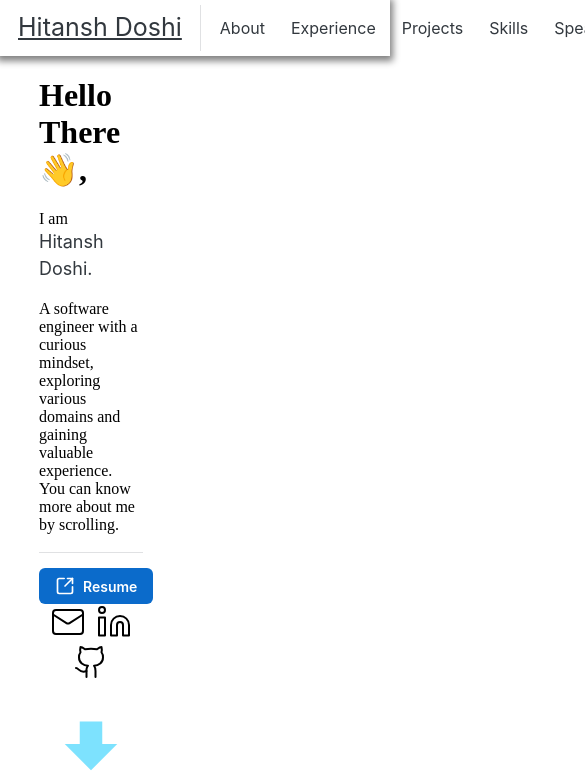
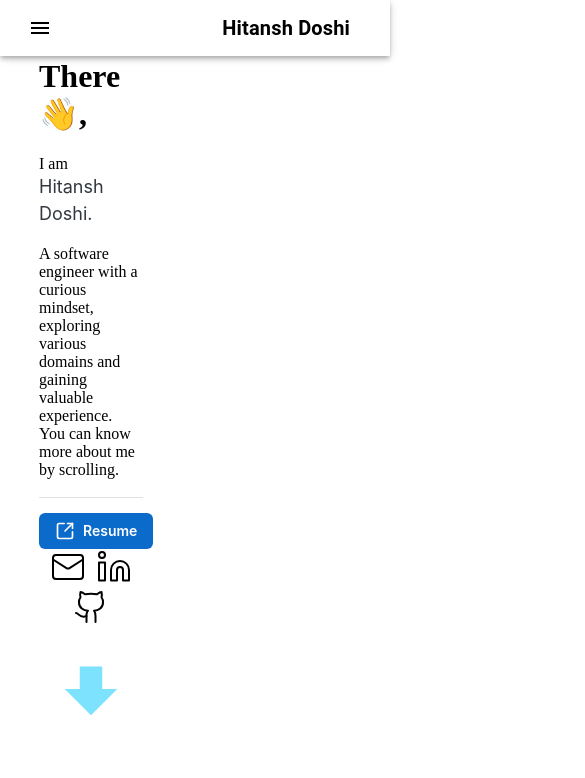
Before and after one commit to Hitansh159/Hitansh159.github.io, a React (Vite) app: page / in a window 390 px wide. Shown: the top 778 px of the page, 585 px wide, since content can reach past the window. Built offline with nearby package versions, Linux system fonts and the light colour scheme.

Commit message:
made navBar responsive

```diff
--- a/src/App.jsx
+++ b/src/App.jsx
@@ -17,12 +17,14 @@
         <NavBar />
         <Stack gap={2} style={{width:"min(80%, 1200px)", marginInline:"auto", paddingBlockEnd:"50px"}}>
           <Intro />
+        {/*
           <About />
           <Experience />
         <Project />
         <Skill />
         <Speaker/>
         <Contact/>
+        */}
         </Stack>
         <Typography level="h4" textAlign={"center"}>
           Thats All Folks! Made while groveing with Songs 🎧 and React 👨‍💻
--- a/src/components/Navbar.jsx
+++ b/src/components/Navbar.jsx
@@ -1,3 +1,127 @@
+import * as React from 'react';
+import AppBar from '@mui/material/AppBar';
+import Box from '@mui/material/Box';
+import Toolbar from '@mui/material/Toolbar';
+import IconButton from '@mui/material/IconButton';
+import Typography from '@mui/material/Typography';
+import Menu from '@mui/material/Menu';
+import MenuIcon from '@mui/icons-material/Menu';
+import Container from '@mui/material/Container';
+import Button from '@mui/material/Button';
+import MenuItem from '@mui/material/MenuItem';
+import Divider from '@mui/material/Divider';
+
+const pages = ['about', 'expirence', "projects", "skills", "Achivemnets", "Speaker At", "Contact Me"];
+
+export default function NavBar() {
+  const [anchorElNav, setAnchorElNav] = React.useState(null);
+
+  const handleOpenNavMenu = (event) => {
+    setAnchorElNav(event.currentTarget);
+  };
+
+  const handleCloseNavMenu = () => {
+    setAnchorElNav(null);
+  };
+
+  return (
+    <AppBar position="fixed" color="inherit">
+      <Container maxWidth="xl">
+        <Toolbar disableGutters>
+          {/* NavBar Title  */}
+          <Typography
+            variant="h4"
+            noWrap
+            component="a"
+            href="/"
+            sx={{
+              mr: 3,
+              display: { xs: 'none', md: 'flex' },
+              fontWeight: 700,
+              color: 'inherit',
+              textDecoration: 'none',
+              textAlign:'left'
+            }}
+          >
+            Hitansh Doshi
+          </Typography>
+
+          {/* This is for phone/small screens */}
+          <Box sx={{ flexGrow: 1, display: { xs: 'flex', md: 'none' } }}>
+            <IconButton
+              size="large"
+              aria-controls="menu-appbar"
+              aria-haspopup="true"
+              onClick={handleOpenNavMenu}
+              color="inherit"
+            >
+              <MenuIcon />
+            </IconButton>
+            <Menu
+              id="menu-appbar"
+              anchorEl={anchorElNav}
+              anchorOrigin={{
+                vertical: 'bottom',
+                horizontal: 'left',
+              }}
+              keepMounted
+              transformOrigin={{
+                vertical: 'top',
+                horizontal: 'left',
+              }}
+              open={Boolean(anchorElNav)}
+              onClose={handleCloseNavMenu}
+              sx={{
+                display: { xs: 'block', md: 'none' },
+              }}
+            >
+              {pages.map((page) => (
+                <MenuItem key={page} component="a" href={`#${page}`} onClick={handleCloseNavMenu}>
+                  <Typography textAlign="center">{page}</Typography>
+                </MenuItem>
+              ))}
+            </Menu>
+          </Box>
+          <Typography
+            variant="h6"
+            noWrap
+            component="a"
+            href="/"
+            sx={{
+              mr: 3,
+              display: { xs: 'flex', md: 'none' },
+              fontWeight: 700,
+              color: 'inherit',
+              textDecoration: 'none',
+            }}
+          >
+            Hitansh Doshi
+          </Typography>
+
+          <Divider orientation="vertical" variant="middle" flexItem sx={{mr:2,               display: { xs: 'none', md: 'flex' },
+}} />
+{/* This is for PC/Big Screen */}
+          <Box sx={{ flexGrow: 1, display: { xs: 'none', md: 'flex' } }}>
+            {pages.map((page) => (
+              <Button
+                key={page}
+                href={`#${page}`}
+                sx={{ my: 2, color:"black", display: 'block' }}
+              >
+                {page}
+              </Button>
+            ))}
+          </Box>
+
+
+        </Toolbar>
+      </Container>
+    </AppBar>
+  );
+}
+
+
+/*
 import * as React from 'react';
 import Box from '@mui/joy/Box';
 import List from '@mui/joy/List';
@@ -7,6 +131,8 @@
 
 export default function NavBar() {
   return (
+
+
     <Box component="nav" aria-label="NavNar" sx={{ flexGrow: 1, padding:"5px 0",boxShadow:"0px 2px 7px 3px gray", position:"sticky", top:0, left:0, background:"white", zIndex:"100"}} >
       <List role="menubar" orientation="horizontal">
         <ListItem role="heading" sx={{ fontSize: '25px' }} component="a" href='/'>
@@ -40,11 +166,11 @@
           </ListItemButton>
         </ListItem>
 
-        {/* <ListItem role="none">
+        <ListItem role="none">
           <ListItemButton role="menuitem" component="a" href="#horizontal-list">
             Achivements
           </ListItemButton>
-        </ListItem> */}
+        </ListItem>
 
         <ListItem role="none">
           <ListItemButton role="menuitem" component="a" href="#speaker">
@@ -60,11 +186,6 @@
 
         <ListDivider/>
 
-        {/* <ListItem role="none">
-          <ListItemButton role="menuitem" component="a" href="/xyz.html" target='_blank'>
-            XYZ
-          </ListItemButton>
-        </ListItem> */}
 
         <ListItem role="none">
           <ListItemButton role="menuitem" component="a" href="https://medium.com/@hkd159" target='_blank'>
@@ -75,3 +196,5 @@
     </Box>
   );
 }
+
+*/
```
Also changed, not shown: package.json (+5 -3 lines), 1 other file (tests, documents, lock files or other folders). Lines whose indentation alone changed are shown as unchanged.
